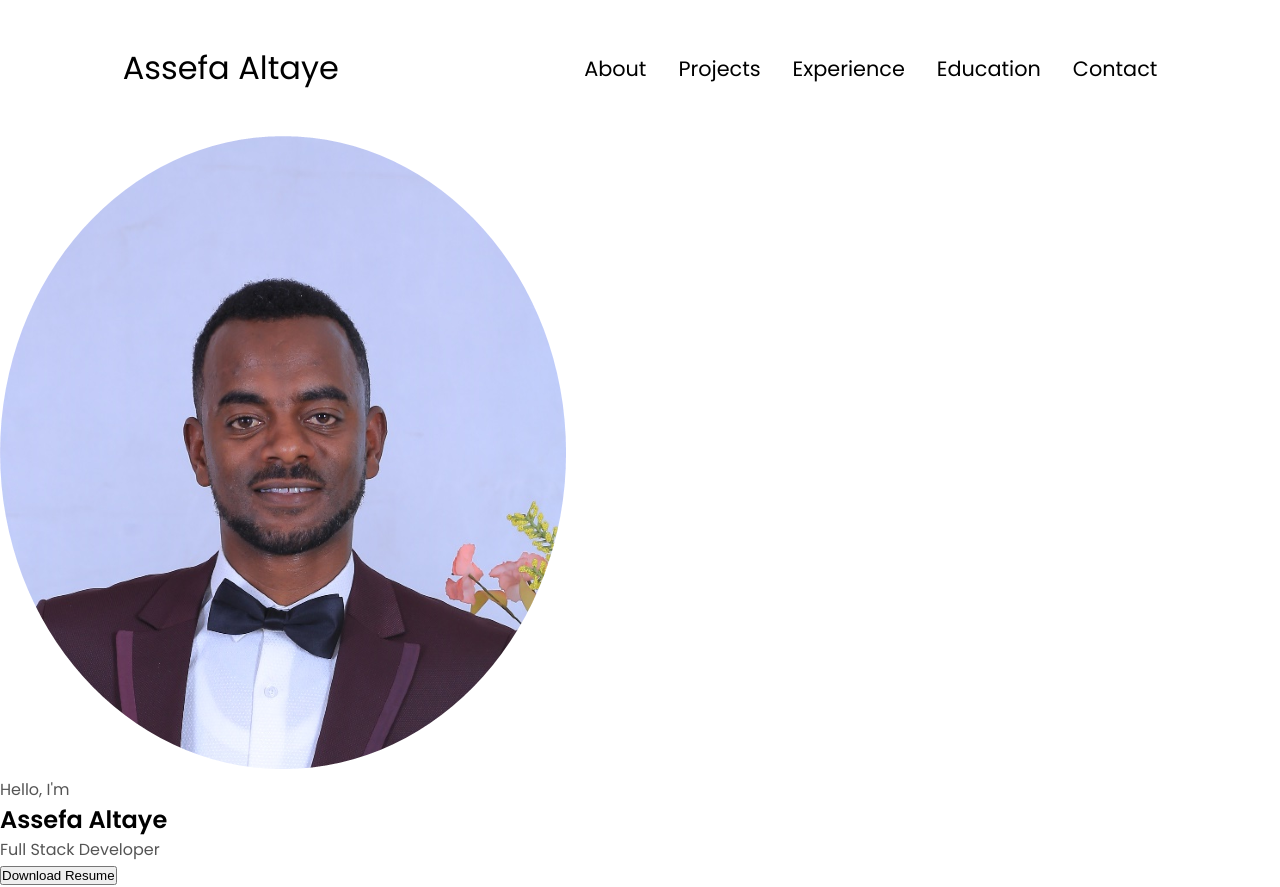
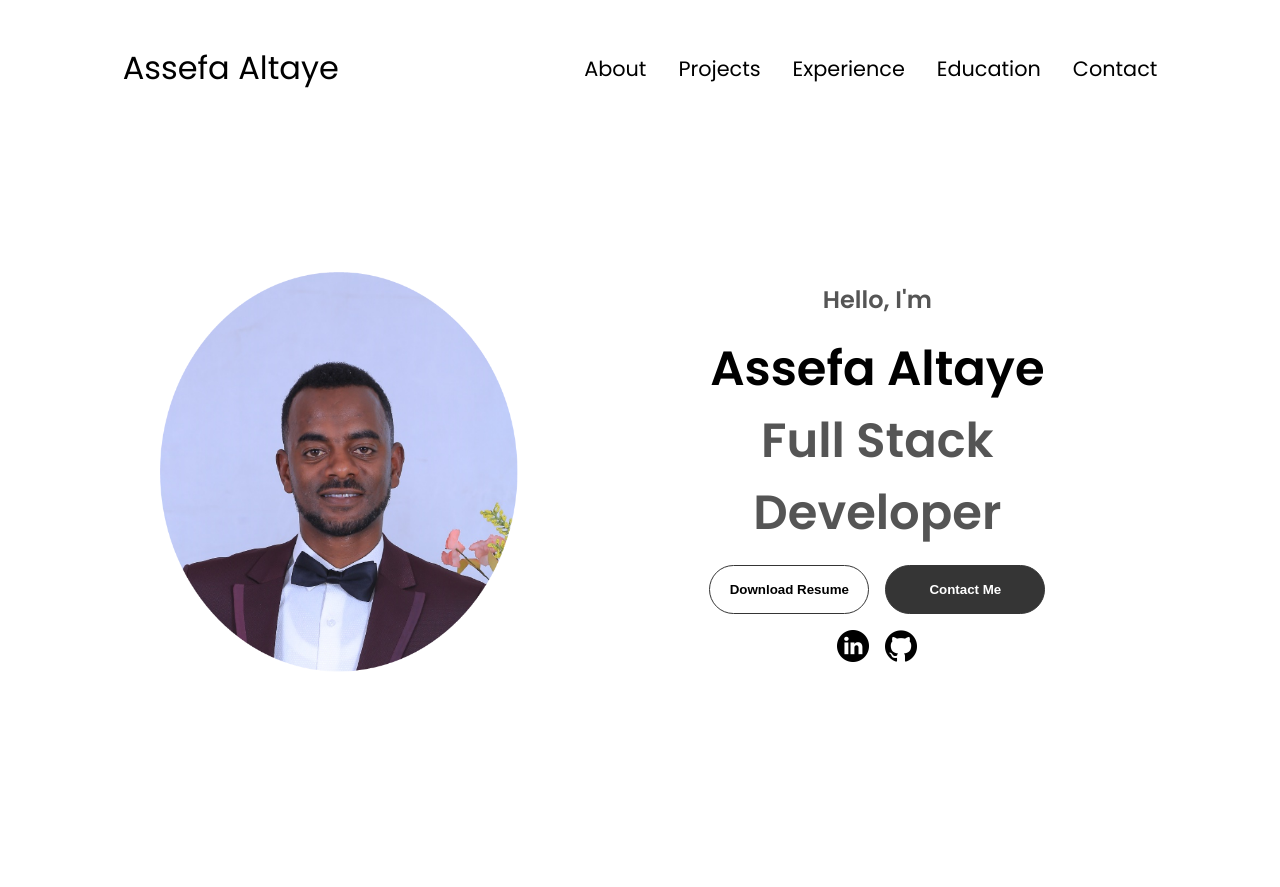
Before and after one commit to Assekops/portfolio, a plain HTML site: page index.html in a window 1280 px wide. After the commit the page ends 800 px from the top, so only its background shows below. Drawn offline with Linux system fonts and the light colour scheme.

Commit message:
profile section styling

```diff
--- a/index.html
+++ b/index.html
@@ -48,8 +48,19 @@
             <h1 class="title">Assefa Altaye</h1>
             <p class="section__text__p2">Full Stack Developer</p>
             <div class="btn-container">
-                <button class="btn btn-color-2" onclick="window.open('./assets/ASSEFA ALTAYE_RESUME.pdf')">Download
-                    Resume</button>
+                <button class="btn btn-color-2"
+                onclick="window.open('./assets/ASSEFA ALTAYE_RESUME.pdf')">Download
+                    Resume
+                </button>
+                <button class="btn btn-color-1"
+                onclick="location.href='./#contact'">Contact Me
+                </button>
+            </div>
+            <div id="socials-container">
+                <img src="./assets/linkedin.png" alt="Assefa Altaye linkedin Profile" class="icon"
+                onclick="location.href='https://www.linkedin.com/in/assefaaltaye/'">
+                <img src="./assets/github.png" alt="Assefa Altaye github Profile" class="icon"
+                onclick="location.href='https://github.com/Assekops'">
             </div>
         </div>
     </section>
--- a/style.css
+++ b/style.css
@@ -146,3 +146,105 @@ a:hover {
 } */
 
 /* SECTIONS */
+section {
+    padding-top: 4vh;
+    height: 96vh;
+    margin: 0 10rem;
+    box-sizing: border-box;
+    min-height: fit-content;
+}
+
+.section-container {
+    display: flex;
+}
+
+/* PROFILE SECTION */
+#profile {
+    display: flex;
+    justify-content: center;
+    gap: 5rem;
+    height: 80vh;
+}
+.section__pic-container {
+    display: flex;
+    height: 400px;
+    width: 400px;
+    margin: auto 0;
+}
+.section__text {
+    align-self: center;
+    text-align: center;
+}
+
+.section__text p {
+    font-weight: 600;
+}
+ .section__text__p1 {
+    text-align: center;
+    font-size: 1.5rem;
+    margin-bottom: 1rem;
+ }
+ .section__text__p2 {
+    text-align: center;
+    font-size: 3rem;
+    margin-bottom: 1rem;
+ }
+
+ .title {
+    font-size: 3rem;
+    text-align: center;
+ }
+
+ #socials-container {
+    display: flex;
+    justify-content: center;
+    margin-top: 1rem;
+    gap: 1rem;
+ }
+
+ /* sOCIAL ICONS */
+ .icon {
+    cursor: pointer;
+    height: 2rem;
+ }
+
+ /* BUTTONS */
+ .btn-container {
+    display: flex;
+    justify-content: center;
+    gap: 1rem;
+ }
+ .btn{
+    font-weight: 600;
+    transition: all 300ms ease;
+    padding: 1rem;
+    width: 10rem;
+    border-radius: 2rem;
+ }
+ .btn-color-1, .btn-color-2 {
+    border: rgb(53, 53, 53) 0.1rem solid;
+ }
+
+ .btn-color-1:hover, .btn-color-2:hover {
+    cursor: pointer;
+ }
+
+ .btn-color-1, .btn-color-2:hover {
+    background: rgb(53, 53, 53);
+    color: white;
+ }
+
+ .btn-color-1:hover {
+    background: rgb(0, 0, 0);
+ }
+ .btn-color-2 {
+    background: none;
+ }
+
+ .btn-color-2:hover {
+    border: rgb(255, 255, 255) 0.1rem solid;
+ }
+
+ .btn-container {
+    gap: 1rem;
+ }
```
Also changed, not shown: assets/arrow.png (added), assets/checkmark.png (added), assets/education.png (added), assets/email.png (added), assets/experience.png (added), assets/github.png (added), assets/linkedin.png (added).
